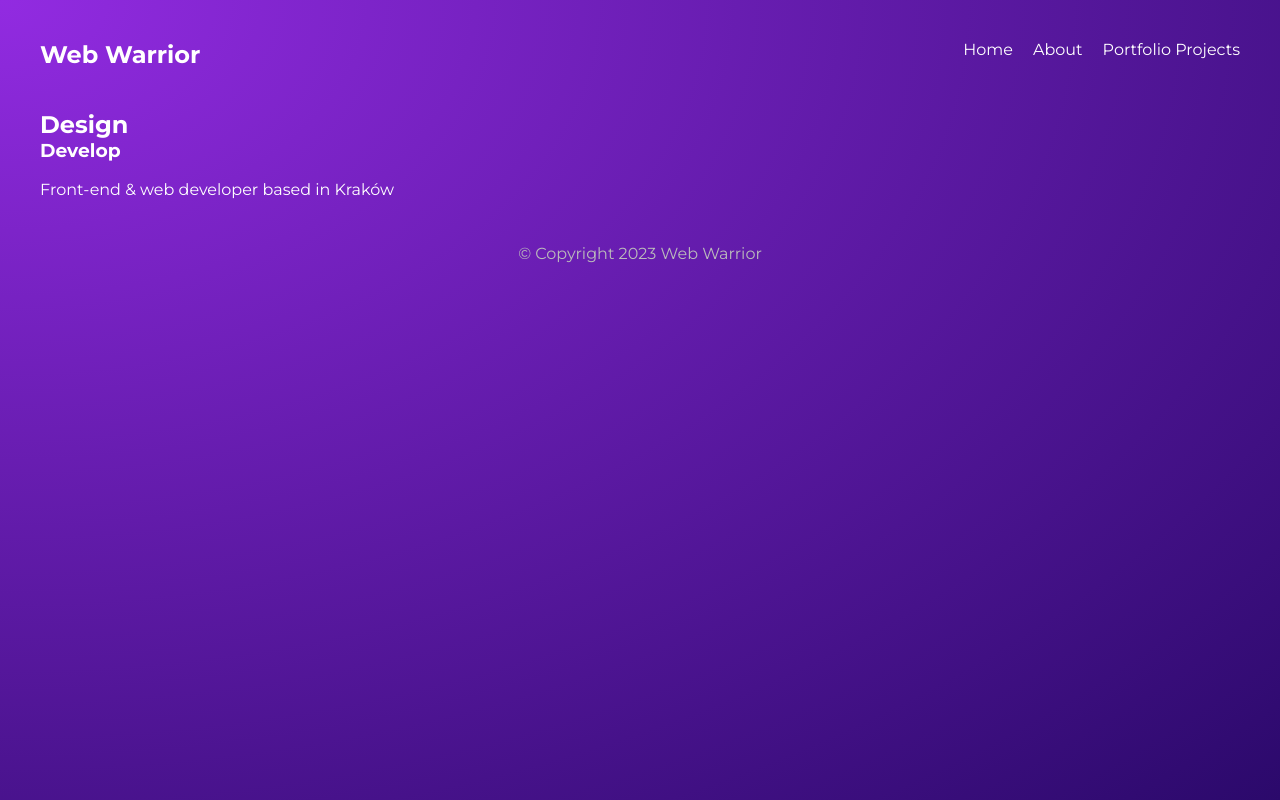
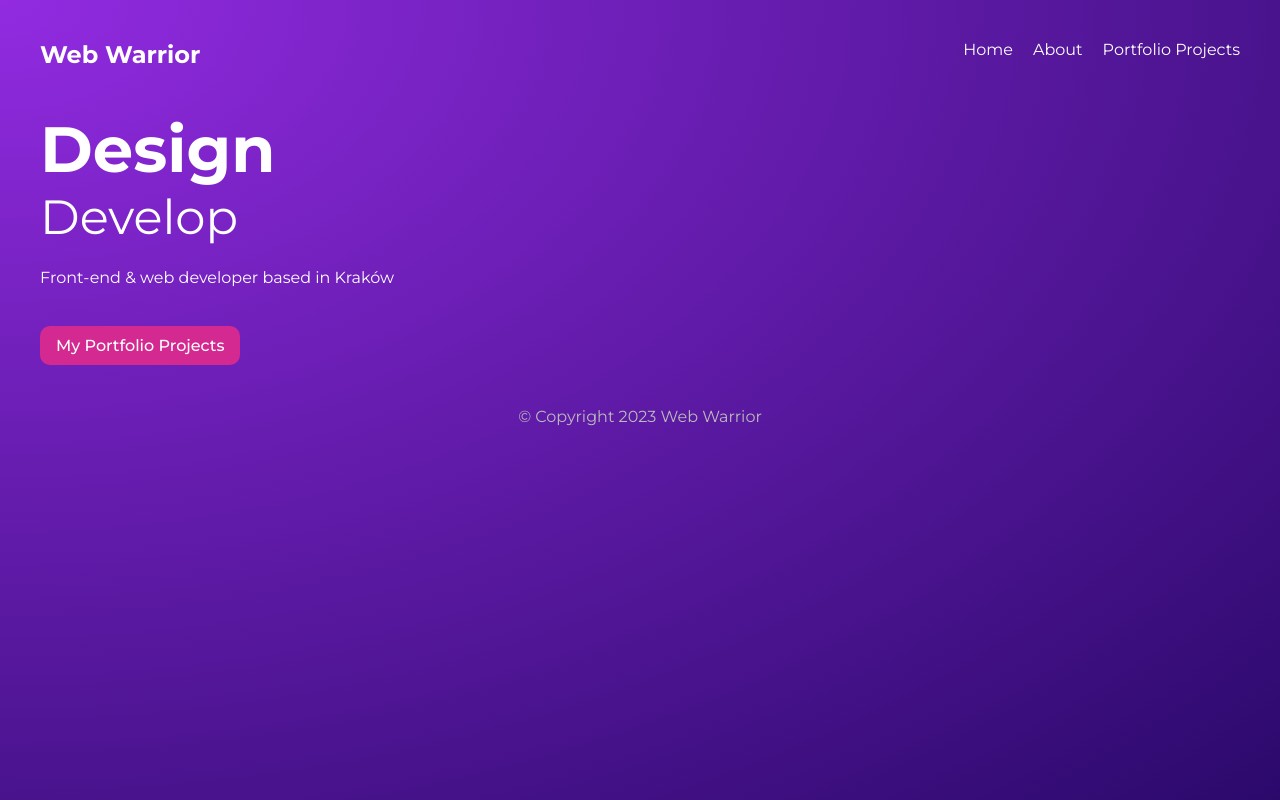
Before and after one commit to AndrzejBuleczka/gatsby-web-warrior, a Gatsby site: page / in a window 1280 px wide. Built offline with nearby package versions, Linux system fonts and the light colour scheme; Gatsby itself is replaced by a stand-in of ours.

Commit message:
adding css modules

```diff
--- a/src/pages/index.js
+++ b/src/pages/index.js
@@ -1,15 +1,18 @@
-import * as React from "react"
-import Layout from "../components/Layout"
+import * as React from "react";
+import Layout from "../components/Layout";
+import * as styles from '../styles/home.module.css';
+import { Link } from "gatsby";
 
 
 export default function Home() {
   return (
     <Layout>
-      <section>
+      <section className={styles.header}>
         <div>
           <h2>Design</h2>
           <h3>Develop</h3>
           <p>Front-end & web developer based in Kraków</p>
+          <Link className={styles.btn} to="/projects">My Portfolio Projects</Link>
         </div>
       </section>
     </Layout>
--- /dev/null
+++ b/src/styles/home.module.css
@@ -0,0 +1,22 @@
+.header {
+  display: grid;
+  grid-template-columns: 1fr 1fr;
+  grid-gap: 40px;
+  align-items: center;
+}
+.header h2 {
+  font-size: 4em;
+}
+.header h3 {
+  font-size: 3em;
+  font-weight: 400;
+  margin-bottom: 20px;
+}
+.btn {
+  display: inline-block;
+  background: #D42990;
+  padding: 10px 16px;
+  border-radius: 10px;
+  margin-top: 20px;
+  font-weight: 500;
+}
```
Also changed, not shown: src/pages/projects/index.js (+4 -3 lines), src/styles/projects.module.css (added, +11 -0 lines).
